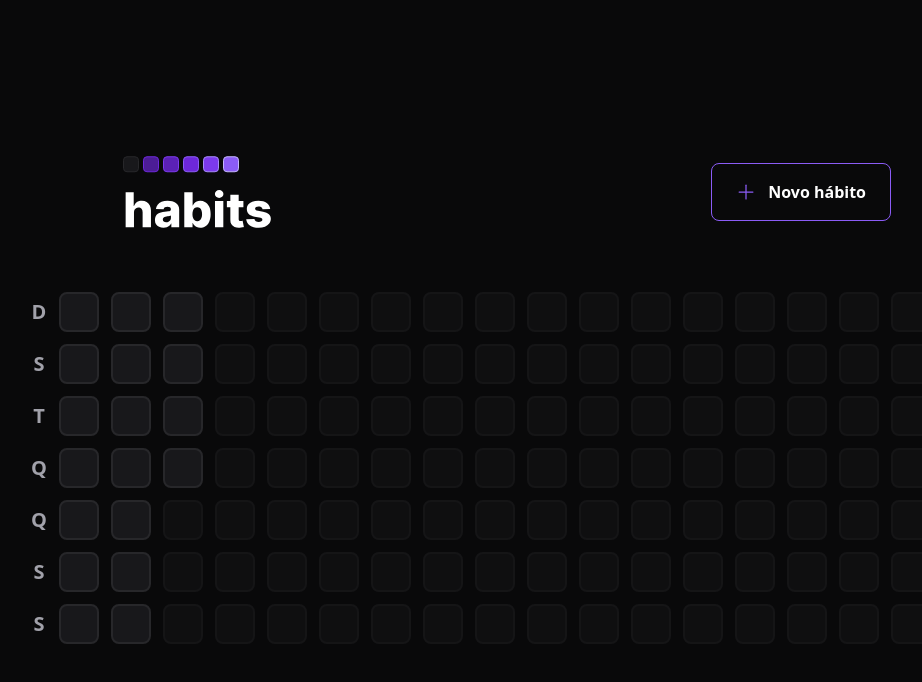
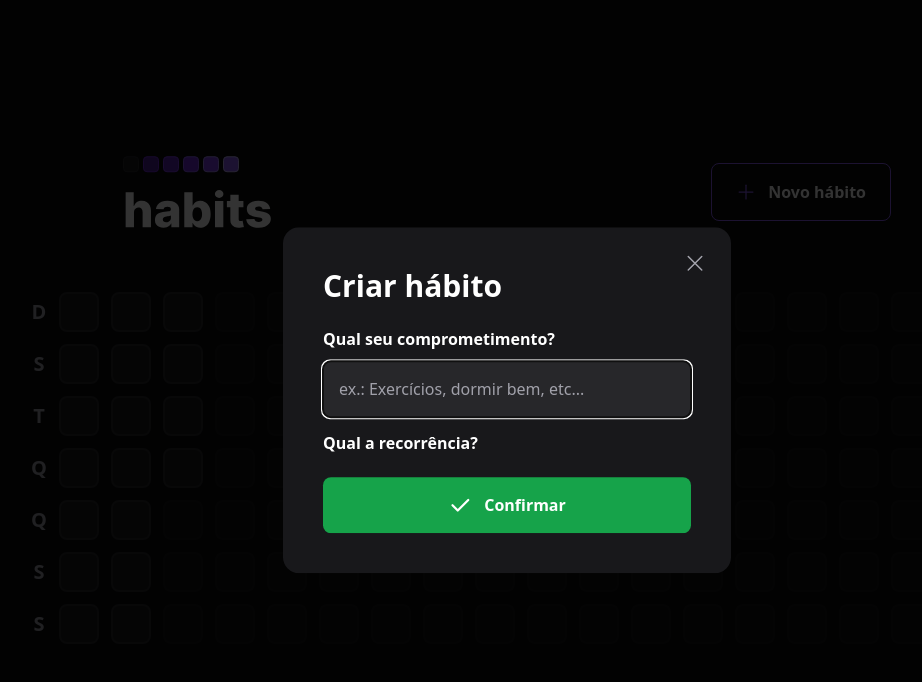
Before and after one commit to celiovjunior/habit-project, a React (Vite) app in the folder web/: page / in a window 1280 px wide. Both pictures are taken after a click on the button "Novo hábito". Shown: the top 682 px of the page, without its empty margins (133-1055 px from the left). Built offline with nearby package versions, Linux system fonts and the light colour scheme.

Commit message:
dev: made the modal, installed radix ui to built dialog content

```diff
--- a/web/package.json
+++ b/web/package.json
@@ -9,6 +9,7 @@
     "preview": "vite preview"
   },
   "dependencies": {
+    "@radix-ui/react-dialog": "^1.0.2",
     "dayjs": "^1.11.7",
     "phosphor-react": "^1.4.1",
     "react": "^18.2.0",
--- a/web/src/components/Header.tsx
+++ b/web/src/components/Header.tsx
@@ -1,17 +1,43 @@
-import { Plus } from 'phosphor-react';
+import * as Dialog from '@radix-ui/react-dialog';
+import { Plus, X } from 'phosphor-react';
 import logoImage from '../assets/logo.svg';
+import { NewHabitFunction } from './NewHabitForm';
 
 export function Header() {
   return(
     <div className='w-full max-w-3xl mx-auto flex items-center justify-between'>
     <img src={logoImage} alt="Habits" />
-    <button
-      type="button"
-      className='border border-violet-500 font-semibold rounded-lg px-6 py-4 flex items-center gap-3 hover:border-violet-300'
-    >
-      <Plus size={20} className="text-violet-500" />
-      Novo hábito
-    </button>
+
+    <Dialog.Root>
+      <Dialog.Trigger
+        type="button"
+        className='border border-violet-500 font-semibold rounded-lg px-6 py-4 flex items-center gap-3 hover:border-violet-300'
+      >
+        <Plus size={20} className="text-violet-500" />
+        Novo hábito
+      </Dialog.Trigger>
+
+      <Dialog.Portal>
+        <Dialog.Overlay className="w-screen h-screen bg-black/80 fixed inset-0" />
+
+        <Dialog.Content className="absolute p-10 bg-zinc-900 rounded-2xl w-full max-w-md top-1/2 left-1/2 -translate-x-1/2 -translate-y-1/2">
+
+          <Dialog.Close className="absolute right-6 top-6 text-zinc-400 hover:text-zinc-200">
+            <X size={24} aria-label="Fechar" />
+          </Dialog.Close>
+
+          <Dialog.Title className='text-3xl leading-tight font-extrabold'>
+           Criar hábito
+          </Dialog.Title>
+
+          <NewHabitFunction />
+
+        </Dialog.Content>
+
+      </Dialog.Portal>
+
+    </Dialog.Root>
+
   </div>
   )
 }
--- /dev/null
+++ b/web/src/components/NewHabitForm.tsx
@@ -0,0 +1,28 @@
+import { Check } from "phosphor-react";
+
+export function NewHabitFunction () {
+  return(
+    <form className="w-full flex flex-col mt-6">
+      <label htmlFor="title" className="font-semibold leading-tight">
+        Qual seu comprometimento?
+      </label>
+
+      <input
+        type="text"
+        id="title"
+        className="p-4 rounded-lg mt-3 bg-zinc-800 text-white placeholder:text-zinc-400"
+        placeholder="ex.: Exercícios, dormir bem, etc..."
+        autoFocus
+      />
+
+      <label htmlFor="" className="font-semibold leading-tight mt-4">
+        Qual a recorrência?
+      </label>
+
+      <button type="submit" className="mt-6 rounded-lg p-4 gap-3 flex items-center font-semibold bg-green-600 justify-center hover:bg-green-500">
+        <Check size={24} weight="bold" />
+        Confirmar
+      </button>
+    </form>
+  )
+}
```
Also changed, not shown: 1 other file (tests, documents, lock files or other folders).
